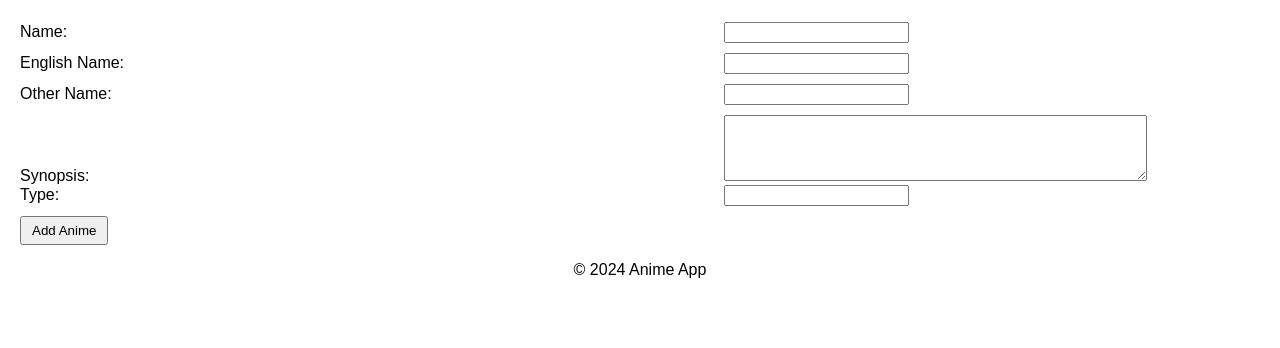
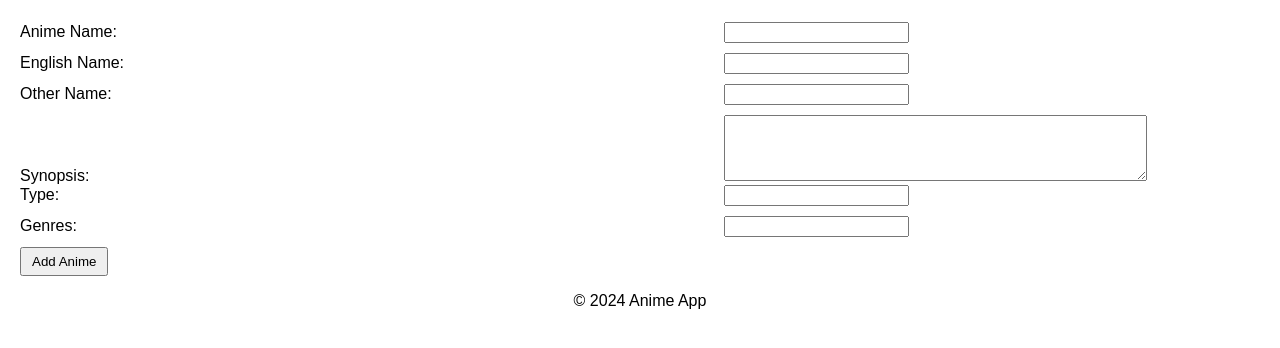
Before and after one commit to Mfaytinn/AnimeReview-BLG317, a Flask app: page /add in a window 1280 px wide. Shown: the part 116-464 px from the top of the page. Run offline with Flask 3, Linux system fonts and the light colour scheme.

Commit message:
database kodla uyumlu - erinc
anime id auto increment oldu

```diff
--- a/app/server.py
+++ b/app/server.py
@@ -1,6 +1,5 @@
 from flask import Flask
 import views
-from database import get_db_connection
 
 def create_app():
     app = Flask(__name__)
@@ -9,7 +8,6 @@ def create_app():
     # Explicitly add endpoint names for each route
     app.add_url_rule("/", view_func=views.index_page, endpoint="index_page")
     app.add_url_rule("/add", view_func=views.add_anime_page, methods=["GET", "POST"], endpoint="add_anime")
-    # first commıt erinc
     return app
 
 if __name__ == "__main__":
--- a/app/templates/add_anime.html
+++ b/app/templates/add_anime.html
@@ -8,8 +8,8 @@
 
 {% block content %}
     <form action="{{ url_for('add_anime') }}" method="post">
-        <label for="name">Name:</label>
-        <input type="text" id="name" name="name" required><br>
+        <label for="anime_name">Anime Name:</label>
+        <input type="text" id="anime_name" name="anime_name" required><br>
 
         <label for="english_name">English Name:</label>
         <input type="text" id="english_name" name="english_name"><br>
@@ -18,10 +18,13 @@
         <input type="text" id="other_name" name="other_name"><br>
 
         <label for="synopsis">Synopsis:</label>
-        <textarea id="synopsis" name="synopsis" rows="4" cols="50"></textarea><br>
+        <textarea id="synopsis" name="synopsis" rows="4" cols="50" required></textarea><br>
 
-        <label for="type">Type:</label>
-        <input type="text" id="type" name="type"><br>
+        <label for="type_anime">Type:</label>
+        <input type="text" id="type_anime" name="type_anime"><br>
+
+        <label for="genres">Genres:</label>
+        <input type="text" id="genres" name="genres"><br>
 
         <button type="submit">Add Anime</button>
     </form>
--- a/app/templates/index.html
+++ b/app/templates/index.html
@@ -9,7 +9,7 @@
 {% block content %}
     <ul>
         {% for anime in anime_information %}
-        <li>{{ anime['name'] }} - {{ anime['english_name'] }} - {{ anime['other_name'] }} - {{ anime['synopsis'] }} - {{ anime['type'] }}</li>
+        <li>{{ anime['anime_name'] }} - {{ anime['english_name'] }} - {{ anime['other_name'] }} - {{ anime['synopsis'] }} - {{ anime['type_anime'] }}</li>
         {% endfor %}
     </ul>
 {% endblock %}
--- a/app/views.py
+++ b/app/views.py
@@ -1,7 +1,6 @@
-from flask import render_template, request, redirect, url_for, flash, current_app
+from flask import render_template, request, redirect, url_for, flash
 from database import get_db_connection
 from mysql.connector import Error
-
 
 def index_page():
     connection = get_db_connection()
@@ -11,7 +10,7 @@ def index_page():
 
     try:
         cursor = connection.cursor(dictionary=True)
-        cursor.execute("SELECT * FROM anime_information")
+        cursor.execute("SELECT * FROM Anime_Information")
         anime_information = cursor.fetchall()
     except Error as e:
         flash(f"Query failed: {e}", category="danger")
@@ -23,18 +22,18 @@ def index_page():
 
     return render_template('index.html', anime_information=anime_information)
 
-
 def add_anime_page():
     if request.method == "POST":
-        name = request.form.get("name")
+        anime_name = request.form.get("anime_name")
         english_name = request.form.get("english_name")
         other_name = request.form.get("other_name")
         synopsis = request.form.get("synopsis")
-        type = request.form.get("type")
+        type_anime = request.form.get("type_anime")
+        genres = request.form.get("genres")
 
         # Form validation
-        if not name or not synopsis:
-            flash("Name and Synopsis are necessary.", "warning")
+        if not anime_name or not synopsis:
+            flash("Anime Name and Synopsis are necessary.", "warning")
             return render_template("add_anime.html")
 
         connection = get_db_connection()
@@ -42,16 +41,19 @@ def add_anime_page():
             flash("Couldn't connect to the database!", "danger")
             return render_template("add_anime.html")
 
-        # Adding animes to the database
+        # Adding anime to the database
         try:
             cursor = connection.cursor()
             cursor.execute(
-                "INSERT INTO anime_information (name, english_name, other_name, synopsis, type) VALUES (%s, %s, %s, %s, %s)",
-                (name, english_name, other_name, synopsis, type),
+                """
+                INSERT INTO Anime_Information (anime_name, english_name, other_name, synopsis, type_anime, genres)
+                VALUES (%s, %s, %s, %s, %s, %s)
+                """,
+                (anime_name, english_name, other_name, synopsis, type_anime, genres),
             )
             connection.commit()
             flash("Anime added successfully!", "success")
-            return redirect(url_for("index_page"))  # Correct endpoint name here
+            return redirect(url_for("index_page"))
         except Error as e:
             flash(f"An exception occurred while adding the anime: {e}", "danger")
         finally:
--- a/database/anime.sql
+++ b/database/anime.sql
@@ -14,7 +14,7 @@ CREATE TABLE Users (
 
 -- Table 2: Anime Information
 CREATE TABLE Anime_Information (
-    anime_id INT PRIMARY KEY,
+    anime_id INT PRIMARY KEY AUTO_INCREMENT,
     anime_name VARCHAR(255) NOT NULL,
     english_name VARCHAR(255),
     other_name VARCHAR(255),
```
